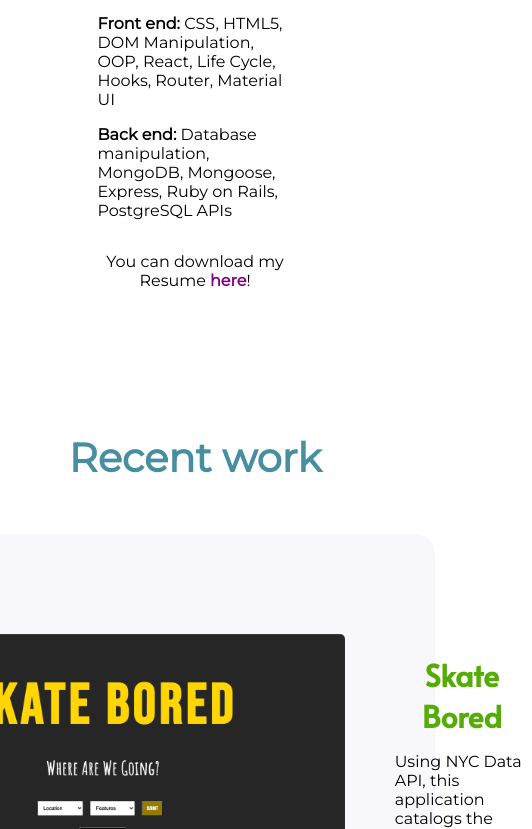
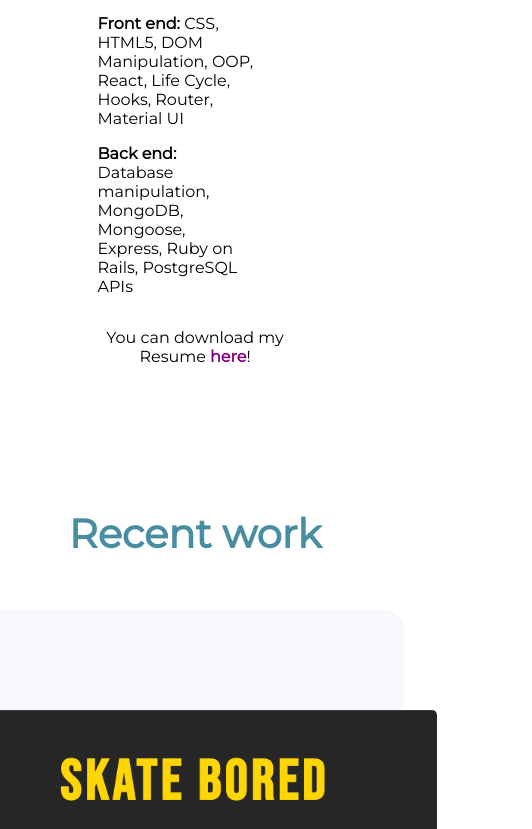
Before and after one commit to amandaphail/portfolio, a React (Create React App) app: page / in a window 390 px wide. Shown: the part 1171-2000 px from the top of the page, 532 px wide, since content can reach past the window. Built offline with nearby package versions, Linux system fonts and the light colour scheme; a web font is replaced by a local one.

Commit message:
mediaquery

```diff
--- a/src/App.css
+++ b/src/App.css
@@ -6,6 +6,7 @@
 
 .App {
   text-align: center;
+  max-width: 100vw;
 }
 
 p {
--- a/src/components/CSS/contact.css
+++ b/src/components/CSS/contact.css
@@ -93,3 +93,21 @@ textarea {
   background-color: rgb(247, 247, 252);
   border-radius: 5px;
 }
+
+@media only screen and (max-width: 1100px) {
+  #create {
+    font-size: 40px;
+  }
+
+  #text {
+    width: 60%;
+  }
+
+  #input {
+    width: 300px;
+  }
+
+  .message-chars-left {
+    width: 300px;
+  }
+}
--- a/src/screens/CSS/projects.css
+++ b/src/screens/CSS/projects.css
@@ -81,10 +81,6 @@
   font-size: 30px;
 }
 
-/* #left {
-  width: 70%;
-} */
-
 #site {
   border: 1px solid purple;
   background-color: lavender;
@@ -102,3 +98,26 @@
 #links {
   margin-top: 30px;
 }
+
+@media only screen and (max-width: 1100px) {
+  #proj {
+    width: 70%;
+    /* display: flex; */
+    flex-direction: column;
+    justify-content: center;
+    align-items: center;
+    /* margin: 25px 0 25px 0; */
+    /* background-color: rgb(247, 247, 252); */
+    /* padding: 10px; */
+    /* border-radius: 20px; */
+    /* border-bottom: 2px dashed lavender; */
+  }
+
+  #projimg {
+    margin-right: 0px;
+  }
+
+  #left {
+    width: 80%;
+  }
+}
--- a/src/screens/CSS/title.css
+++ b/src/screens/CSS/title.css
@@ -29,7 +29,7 @@
   position: relative;
   left: 0;
   top: 0;
-  min-width: 100vw;
+  min-width: 100%;
   z-index: 1;
   /* min-height: 100%; */
 }
```
